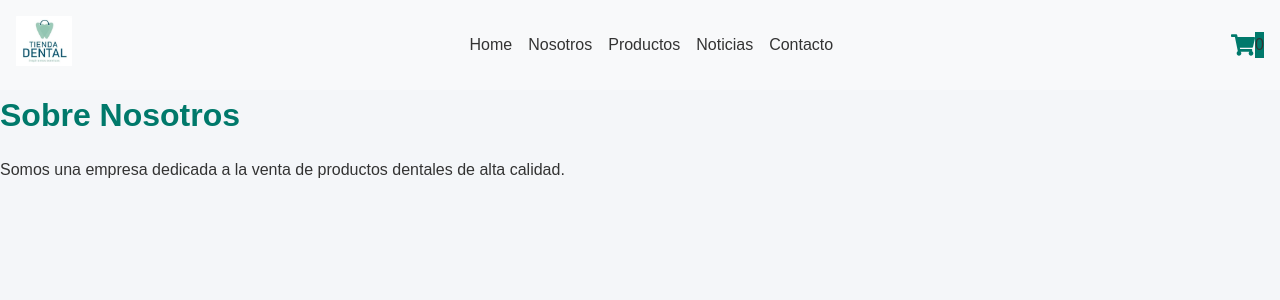
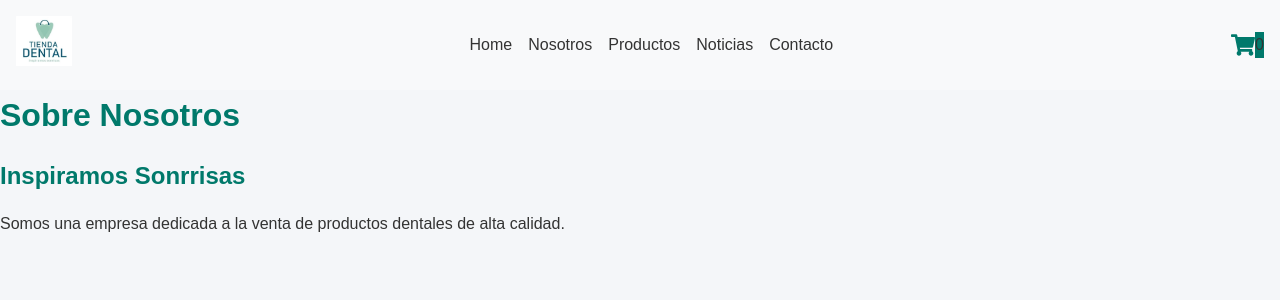
Before and after one commit to dortiz/PF_reactJs_OrtizDiego, a React (Create React App) app: page /category/empresa in a window 1280 px wide. Shown: the top 300 px of the page. Built offline with nearby package versions, Linux system fonts and the light colour scheme.

Commit message:
sonrrisas

```diff
--- a/src/components/Nosotros.jsx
+++ b/src/components/Nosotros.jsx
@@ -4,6 +4,7 @@ const Nosotros = () => {
     return (
         <div>
             <h1>Sobre Nosotros</h1>
+            <h2>Inspiramos Sonrrisas</h2>
             <p>Somos una empresa dedicada a la venta de productos dentales de alta calidad.</p>
         </div>
     );
```
